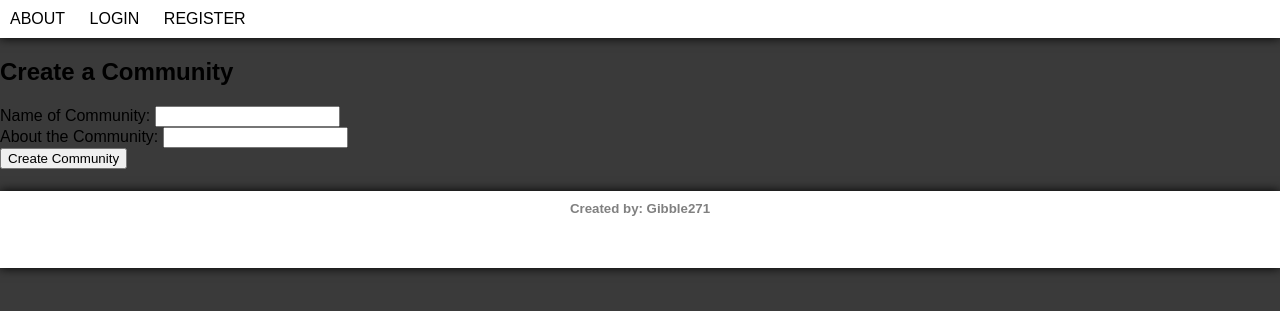
After one commit to Gibble271/Blog_flask_1, a Flask app: page /create/community in a window 1280 px wide. The commit adds this page. Shown: the top 311 px of the page. Run offline with Flask 2, Linux system fonts and the light colour scheme.

Commit message:
Set up the backend for the community

```diff
--- a/blog/forms.py
+++ b/blog/forms.py
@@ -1,7 +1,18 @@
 from flask_wtf import FlaskForm
 from wtforms import StringField, SubmitField, PasswordField, BooleanField
 from wtforms.validators import  ValidationError, DataRequired, EqualTo, Length, Email
-from blog.models import User
+from blog.models import User, Community
+
+
+class CreateCommunityForm(FlaskForm):
+    name = StringField('Name of Community:', validators=[DataRequired()])
+    about = StringField('About the Community:')
+    submit = SubmitField('Create Community')
+
+    def validate_name(self, name):
+        name = Community.query.filter_by(name=name.data).first()
+        if name:
+            raise ValidationError(f'The name {name.data} has already been taken. Please use a different one.')
 
 class RegistrationForm(FlaskForm):
     email = StringField('Email:', validators=[Email(), DataRequired()])
--- a/blog/routes.py
+++ b/blog/routes.py
@@ -1,8 +1,8 @@
 from flask import render_template, redirect, url_for, flash
-from flask_login import login_user, current_user, logout_user
+from flask_login import login_user, current_user, logout_user, login_required
 from blog import app, db
-from blog.forms import RegistrationForm, LoginForm
-from blog.models import User
+from blog.forms import RegistrationForm, LoginForm, CreateCommunityForm
+from blog.models import User, Community
 
 @app.before_first_request
 def initDB(*args, **kwargs):
@@ -11,7 +11,20 @@ def initDB(*args, **kwargs):
 @app.route('/')
 @app.route('/about')
 def about():
-    return render_template('about.html', title='About')
+    communities = Community.query.filter_by().all()
+    return render_template('about.html', title='About', communities=communities)
+
+@login_required
+@app.route('/create/community', methods=['POST', 'GET'])
+def createCommunity():
+    form = CreateCommunityForm()
+    if form.validate_on_submit():
+        newCommunityInfo = Community(name=form.name.data, about=form.about.data, founder_id=current_user.id)
+        db.session.add(newCommunityInfo)
+        db.session.commit()
+        flash(f'You have successfully {form.name.data}')
+        return redirect(url_for('about'))
+    return render_template('create_Community.html', title='Create Community', form=form)
 
 @app.route('/login', methods=['GET', 'POST'])
 def login():
--- a/blog/templates/about.html
+++ b/blog/templates/about.html
@@ -3,7 +3,11 @@
 <section>
     <header><h2>Latest discussion</h2></header>
     <div>
-        <h2>no current post</h2>
+        {% for community in communities %}
+            <div>
+                {% include "community_info.html" %}
+            </div>
+        {% endfor %}
     </div>
 </section>
 {% endblock %}
--- a/blog/templates/base.html
+++ b/blog/templates/base.html
@@ -13,6 +13,7 @@
                 <li class="navigation_li"><a class="navigation_a" href="{{url_for('login')}}">Login</a></li>
                 <li class="navigation_li"><a class="navigation_a" href="{{url_for('register')}}">Register</a></li>
                 {% else %}
+                <li class="navigation_li"><a class="navigation_a" href="{{url_for('createCommunity')}}">Create Community</a></li>
                 <li class="navigation_li"><a class="navigation_a" href="{{url_for('logout')}}">Logout</a></li>
                 {% endif %}
             </ul>
--- /dev/null
+++ b/blog/templates/community_info.html
@@ -0,0 +1,3 @@
+<div>Name: {{ community.name }} </div>
+<div>About: {{ community.about }} </div>
+<div>Founder: {{community.founder.username }} </div>
--- /dev/null
+++ b/blog/templates/create_Community.html
@@ -0,0 +1,15 @@
+{% extends "base.html" %}
+{% block content %}
+<header><h2>Create a Community</h2></header>
+<form method="POST">
+    {{ form.hidden_tag() }}
+    <div>{{form.name.label()}}
+        {{form.name()}}
+    </div>
+    <div>{{form.about.label()}}
+        {{form.about()}}
+    </div>
+    <div>{{form.submit()}}</div>
+</form>
+
+{% endblock %}
```
Also changed, not shown: blog/models.py (+11 -0 lines), site.db (deleted), 1 other file.
